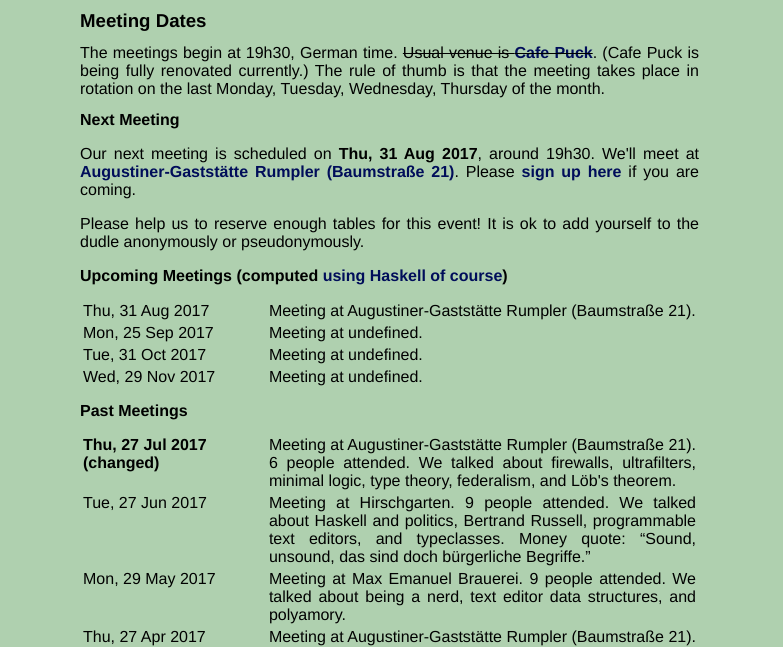
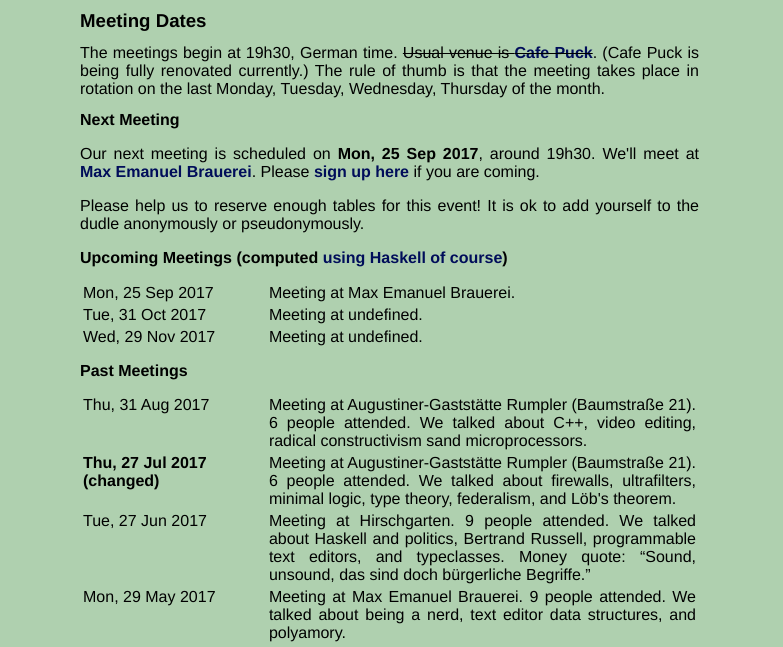
Before and after one commit to haskell-bayern/muenchen.haskell.bayern, a plain HTML site: page dates.html in a window 1280 px wide. Shown: the part 142-789 px from the top of the page, without its empty margins (0-783 px from the left). Drawn offline with Linux system fonts and the light colour scheme.

Commit message:
sep 2017

```diff
--- a/dates.html
+++ b/dates.html
@@ -38,10 +38,10 @@ last Monday, Tuesday, Wednesday, Thursday of the month.
 <h2>Next Meeting</h2>
 
 <p>
-Our next meeting is scheduled on <b>Thu, 31 Aug 2017</b>, around 19h30.
+Our next meeting is scheduled on <b>Mon, 25 Sep 2017</b>, around 19h30.
 <!-- We meet at <a href="http://www.cafepuck.de" target="_blank">Cafe Puck</a>. -->
-We'll meet at <a href="http://www.rumpler-augustiner.de/?id=6">Augustiner-Gaststätte Rumpler (Baumstraße 21)</a>.
-Please <a href="https://dudle.inf.tu-dresden.de/haskell-munich-aug-2017/"> sign up here</a> if you are coming.
+We'll meet at <a href="http://max-emanuel-brauerei.de/">Max Emanuel Brauerei</a>.
+Please <a href="https://dudle.inf.tu-dresden.de/haskell-munich-sep-2017/"> sign up here</a> if you are coming.
 </p>
 
 <!--
@@ -70,13 +70,8 @@ It is ok to add yourself to the dudle anonymously or pseudonymously.
 -->
 
 <tr>
-<td width="30%" align="left" valign="top">Thu, 31 Aug 2017</td>
-<td>Meeting at Augustiner-Gaststätte Rumpler (Baumstraße 21).</td>
-</tr>
-
-<tr>
 <td width="30%" align="left" valign="top">Mon, 25 Sep 2017</td>
-<td>Meeting at undefined.</td>
+<td>Meeting at Max Emanuel Brauerei.</td>
 </tr>
 
 <tr>
@@ -102,6 +97,18 @@ It is ok to add yourself to the dudle anonymously or pseudonymously.
 <td>Meeting at Cafe Puck</td>
 </tr>
 -->
+
+<tr>
+<td width="30%" align="left" valign="top">Thu, 31 Aug 2017</td>
+<td>Meeting at Augustiner-Gaststätte Rumpler (Baumstraße 21).
+6 people attended.
+We talked about
+C++,
+video editing,
+radical constructivism
+sand microprocessors.
+</td>
+</tr>
 
 <tr>
 <td width="30%" align="left" valign="top"><strong>Thu, 27 Jul 2017 (changed)</strong></td>
```
